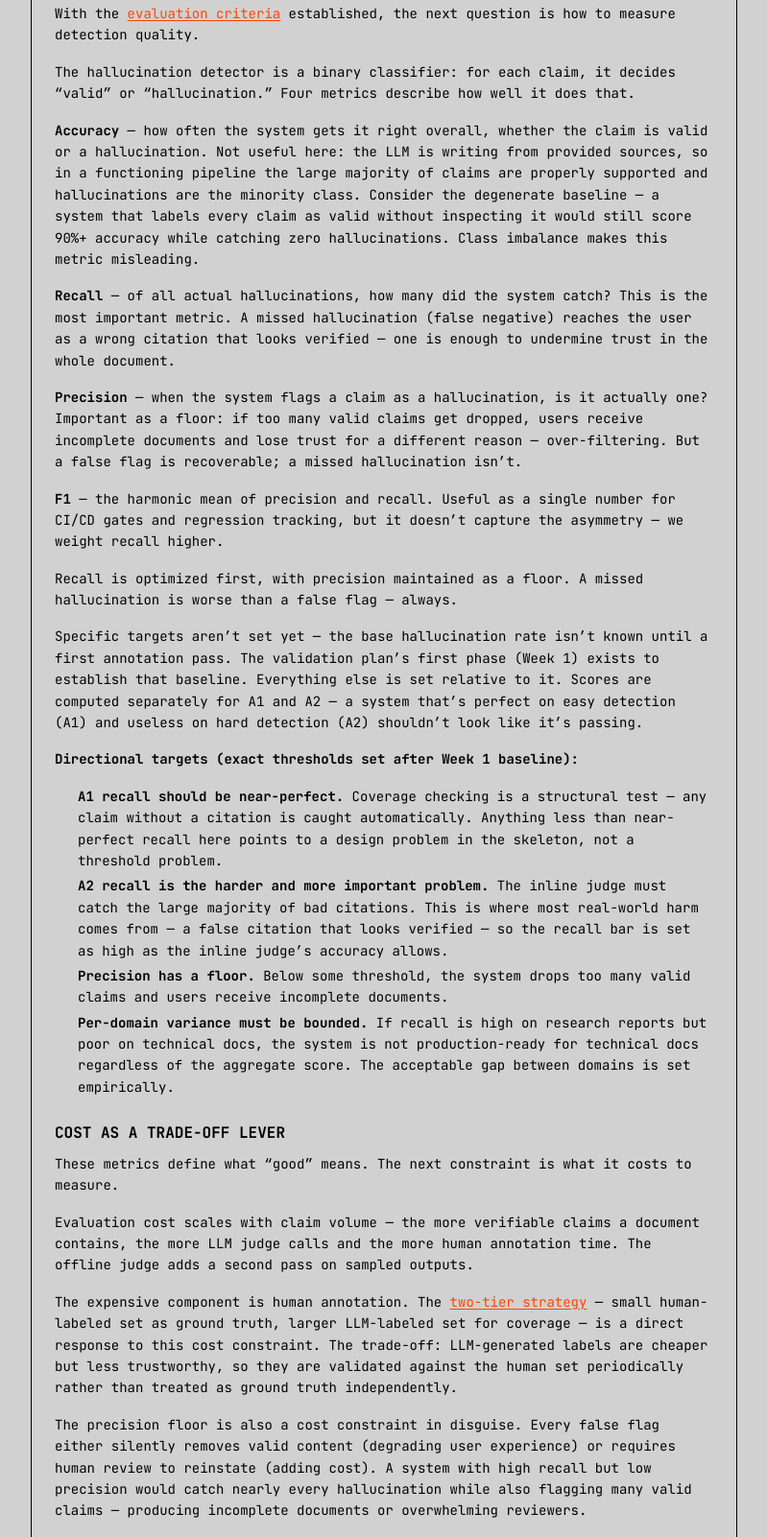
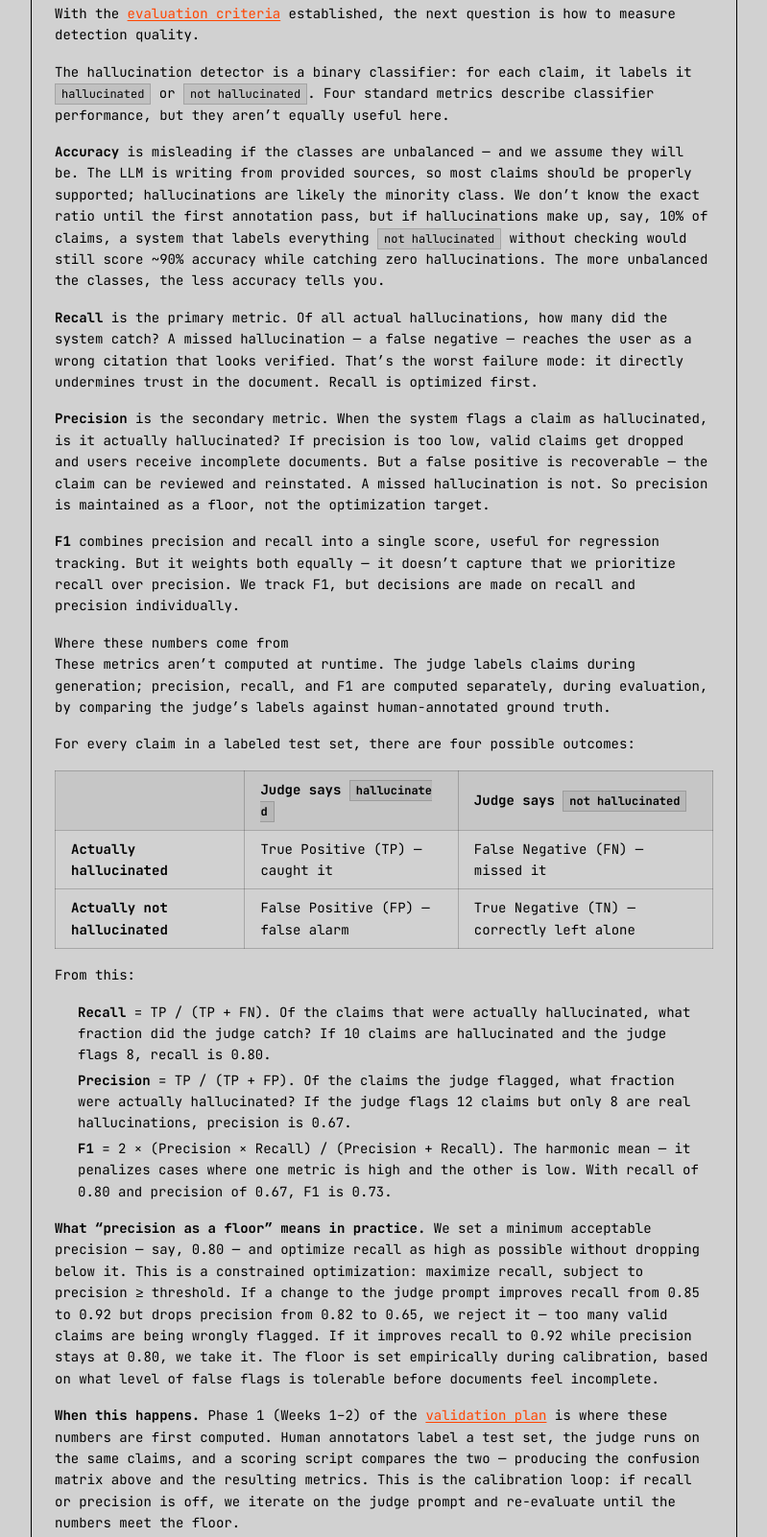
Before and after one commit to rasha-hantash/rasha.me, an Astro site: page /blog/reliable-ai-writing-systems in a window 1280 px wide. Shown: the part 3777-5379 px from the top of the page at 96% size, without its empty margins (240-1039 px from the left). Built offline with nearby package versions, Linux system fonts and the light colour scheme; Astro itself is replaced by a stand-in of ours.

Commit message:
reliable ai writing systems update - accuracy, recall, precision, f1

```diff
--- a/src/content/blog/reliable-ai-writing-systems.md
+++ b/src/content/blog/reliable-ai-writing-systems.md
@@ -101,26 +101,36 @@ A hallucination is any factual claim that fails either of two tests:
 
 With the [evaluation criteria](#evaluation-criteria) established, the next question is how to measure detection quality.
 
-The hallucination detector is a binary classifier: for each claim, it decides "valid" or "hallucination." Four metrics describe how well it does that.
+The hallucination detector is a binary classifier: for each claim, it labels it `hallucinated` or `not hallucinated`. Four standard metrics describe classifier performance, but they aren't equally useful here.
 
-**Accuracy** — how often the system gets it right overall, whether the claim is valid or a hallucination. Not useful here: the LLM is writing from provided sources, so in a functioning pipeline the large majority of claims are properly supported and hallucinations are the minority class. Consider the degenerate baseline — a system that labels every claim as valid without inspecting it would still score 90%+ accuracy while catching zero hallucinations. Class imbalance makes this metric misleading.
+**Accuracy** is misleading if the classes are unbalanced — and we assume they will be. The LLM is writing from provided sources, so most claims should be properly supported; hallucinations are likely the minority class. We don't know the exact ratio until the first annotation pass, but if hallucinations make up, say, 10% of claims, a system that labels everything `not hallucinated` without checking would still score ~90% accuracy while catching zero hallucinations. The more unbalanced the classes, the less accuracy tells you.
 
-**Recall** — of all actual hallucinations, how many did the system catch? This is the most important metric. A missed hallucination (false negative) reaches the user as a wrong citation that looks verified — one is enough to undermine trust in the whole document.
+**Recall** is the primary metric. Of all actual hallucinations, how many did the system catch? A missed hallucination — a false negative — reaches the user as a wrong citation that looks verified. That's the worst failure mode: it directly undermines trust in the document. Recall is optimized first.
 
-**Precision** — when the system flags a claim as a hallucination, is it actually one? Important as a floor: if too many valid claims get dropped, users receive incomplete documents and lose trust for a different reason — over-filtering. But a false flag is recoverable; a missed hallucination isn't.
+**Precision** is the secondary metric. When the system flags a claim as hallucinated, is it actually hallucinated? If precision is too low, valid claims get dropped and users receive incomplete documents. But a false positive is recoverable — the claim can be reviewed and reinstated. A missed hallucination is not. So precision is maintained as a floor, not the optimization target.
 
-**F1** — the harmonic mean of precision and recall. Useful as a single number for CI/CD gates and regression tracking, but it doesn't capture the asymmetry — we weight recall higher.
+**F1** combines precision and recall into a single score, useful for regression tracking. But it weights both equally — it doesn't capture that we prioritize recall over precision. We track F1, but decisions are made on recall and precision individually.
 
-Recall is optimized first, with precision maintained as a floor. A missed hallucination is worse than a false flag — always.
+#### Where these numbers come from
 
-Specific targets aren't set yet — the base hallucination rate isn't known until a first annotation pass. The validation plan's first phase (Week 1) exists to establish that baseline. Everything else is set relative to it. Scores are computed separately for A1 and A2 — a system that's perfect on easy detection (A1) and useless on hard detection (A2) shouldn't look like it's passing.
+These metrics aren't computed at runtime. The judge labels claims during generation; precision, recall, and F1 are computed separately, during evaluation, by comparing the judge's labels against human-annotated ground truth.
 
-**Directional targets (exact thresholds set after Week 1 baseline):**
+For every claim in a labeled test set, there are four possible outcomes:
 
-- **A1 recall should be near-perfect.** Coverage checking is a structural test — any claim without a citation is caught automatically. Anything less than near-perfect recall here points to a design problem in the skeleton, not a threshold problem.
-- **A2 recall is the harder and more important problem.** The inline judge must catch the large majority of bad citations. This is where most real-world harm comes from — a false citation that looks verified — so the recall bar is set as high as the inline judge's accuracy allows.
-- **Precision has a floor.** Below some threshold, the system drops too many valid claims and users receive incomplete documents.
-- **Per-domain variance must be bounded.** If recall is high on research reports but poor on technical docs, the system is not production-ready for technical docs regardless of the aggregate score. The acceptable gap between domains is set empirically.
+|  | Judge says `hallucinated` | Judge says `not hallucinated` |
+|---|---|---|
+| **Actually hallucinated** | True Positive (TP) — caught it | False Negative (FN) — missed it |
+| **Actually not hallucinated** | False Positive (FP) — false alarm | True Negative (TN) — correctly left alone |
+
+From this:
+
+- **Recall** = TP / (TP + FN). Of the claims that were actually hallucinated, what fraction did the judge catch? If 10 claims are hallucinated and the judge flags 8, recall is 0.80.
+- **Precision** = TP / (TP + FP). Of the claims the judge flagged, what fraction were actually hallucinated? If the judge flags 12 claims but only 8 are real hallucinations, precision is 0.67.
+- **F1** = 2 × (Precision × Recall) / (Precision + Recall). The harmonic mean — it penalizes cases where one metric is high and the other is low. With recall of 0.80 and precision of 0.67, F1 is 0.73.
+
+**What "precision as a floor" means in practice.** We set a minimum acceptable precision — say, 0.80 — and optimize recall as high as possible without dropping below it. This is a constrained optimization: maximize recall, subject to precision ≥ threshold. If a change to the judge prompt improves recall from 0.85 to 0.92 but drops precision from 0.82 to 0.65, we reject it — too many valid claims are being wrongly flagged. If it improves recall to 0.92 while precision stays at 0.80, we take it. The floor is set empirically during calibration, based on what level of false flags is tolerable before documents feel incomplete.
+
+**When this happens.** Phase 1 (Weeks 1–2) of the [validation plan](#success-criteria) is where these numbers are first computed. Human annotators label a test set, the judge runs on the same claims, and a scoring script compares the two — producing the confusion matrix above and the resulting metrics. This is the calibration loop: if recall or precision is off, we iterate on the judge prompt and re-evaluate until the numbers meet the floor.
 
 ### Cost as a Trade-off Lever
 
```
